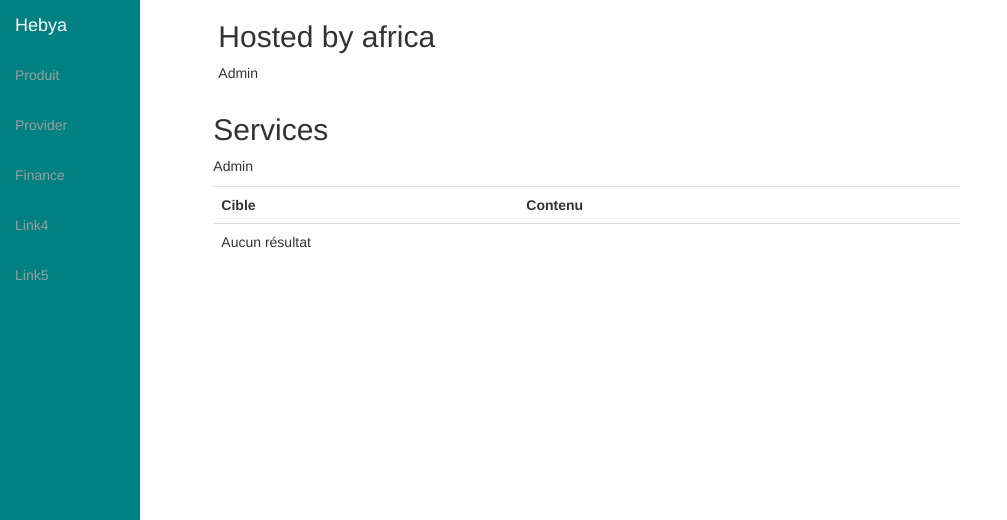
After one commit to WF3HBA/hebya, a PHP site: template templates/admin/adminService.html.twig in a window 1280 px wide. The commit adds this page. Shown: the top 520 px of the page, without its empty margins (0-1007 px from the left). Run offline with PHP 8.4, Linux system fonts and the light colour scheme; the template is opened without the code that fills it, so the values that code supplies are empty; some libraries are stand-ins or nearby versions; some web fonts are replaced.

Commit message:
page about + admin/service

```diff
--- a/src/Controller/AboutController.php
+++ b/src/Controller/AboutController.php
@@ -1,8 +1,6 @@
 <?php
 
 namespace Controller;
-
-use Symfony\Component\HttpFoundation\JsonResponse;
 
 class AboutController extends ControllerAbstract {
 
--- a/src/app.php
+++ b/src/app.php
@@ -81,6 +81,12 @@ $app['admin.provider.controller'] = function () use ($app) {
     return new Controller\Admin\AdminProviderController($app);
 };
 
+$app['admin.service.controller'] = function () use ($app) {
+    return new Controller\Admin\AdminServiceController($app);
+};
+
+
+
 
 /*********  R E P O S I T O R Y  *********/
 
--- /dev/null
+++ b/templates/admin/adminService.html.twig
@@ -0,0 +1,29 @@
+{% extends "Admin/admin.html.twig" %}
+
+{% block content %}
+
+    <div class="col-md-7 col-md-offset-2">
+        <div class="row">
+            <h2>Services</h2>
+            <p>Admin</p>
+            <table class="table">
+                <tr>
+                    <th>Cible</th>
+                    <th>Contenu</th>
+                </tr>
+                {% for service in services %}
+                    <tr>
+                        <td>{{ service.target }}</td>
+                        <td>{{ service.content[:100]|raw }}...</td>
+                         <td>
+                            <a href="{{ path('admin_service_edit', {id: service.idservice}) }}"><button class="btn btn-primary">modifier</button></a>
+                        </td>
+                    </tr>
+                {% else %}
+                    <tr><td colspan="2">Aucun résultat</td></tr>
+                {% endfor %}
+            </table>
+        </div>
+    </div>
+
+{% endblock %}
--- /dev/null
+++ b/templates/admin/adminServiceEdit.html.twig
@@ -0,0 +1,4 @@
+{% extends "Admin/admin.html.twig" %}
+
+{% block content %}
+{% endblock %}
--- a/templates/register/register.html.twig
+++ b/templates/register/register.html.twig
@@ -8,7 +8,7 @@
 
 {% block content %}
 
-    <div class="container">
+    <section class="container">
         <div class="row centered-form register">
             <div class="col-xs-12 col-sm-8 col-md-4 col-sm-offset-2 col-md-offset-4">
         	<div class="panel panel-default">
@@ -56,7 +56,7 @@
                 </div>
             </div>
         </div>
-    </div>
+    </section>
 
     <div class="container">
         <div class="row centered-form log-in">
--- a/web/css/about/about.css
+++ b/web/css/about/about.css
@@ -22,7 +22,12 @@
     padding-bottom: 10px;
 }
 
+.thumbnail {
+    cursor: pointer;
+}
+
 #team-layer {
+    display: none;
     position: absolute;
     top: 0;
     left: 0;
--- a/web/css/main.css
+++ b/web/css/main.css
@@ -2,6 +2,7 @@
 body {
     box-sizing: border-box;
     font-family: 'Roboto';
+    font-size: 1.6em;
 }
 
 main {
@@ -18,10 +19,6 @@ h1, h2, h3, h4, h5, h6 {
 h1 {
     font-weight: bold;
     padding: 10px 0;
-}
-
-p {
-    font-size: 16px;
 }
 
 .clear {
--- a/web/css/register/register.css
+++ b/web/css/register/register.css
@@ -14,7 +14,7 @@ input[type="submit"] {
 form{
     padding-bottom: 15px;
 }
-.container{
+section.container {
     margin-bottom: 20px;
 }
 
```
Also changed, not shown: src/Controller/Admin/AdminServiceController.php (added, +66 -0 lines), src/Repository/ServiceRepository.php (+21 -1 lines), src/controllers.php (+9 -0 lines), templates/about/about.html.twig (+8 -11 lines), web/js/about/about.js (+7 -0 lines).
